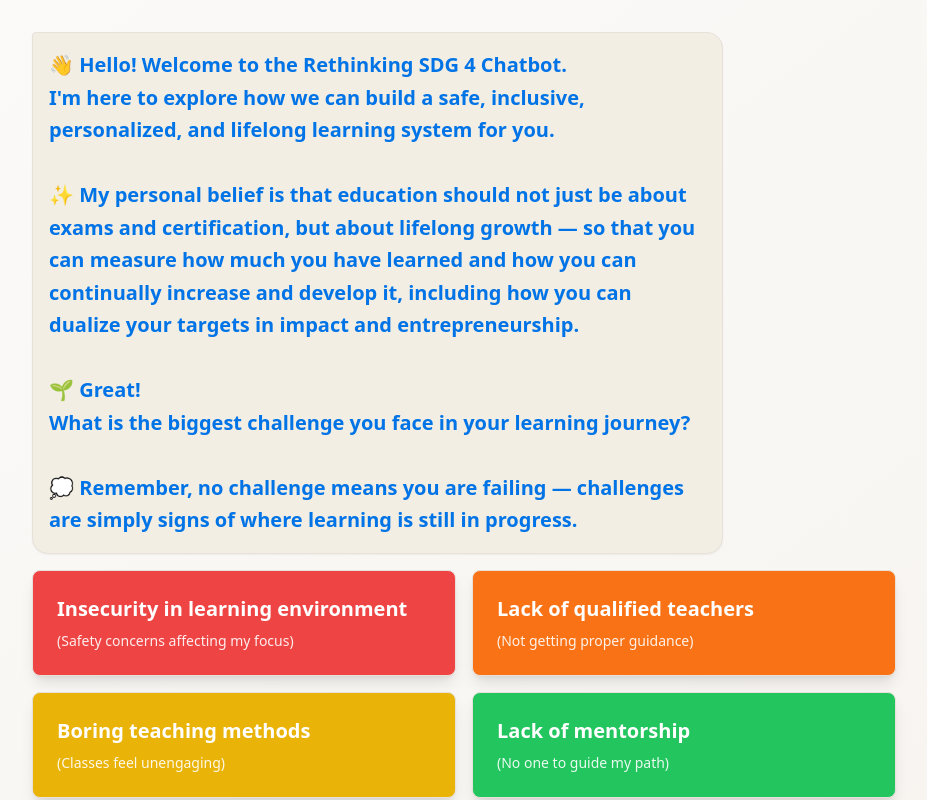
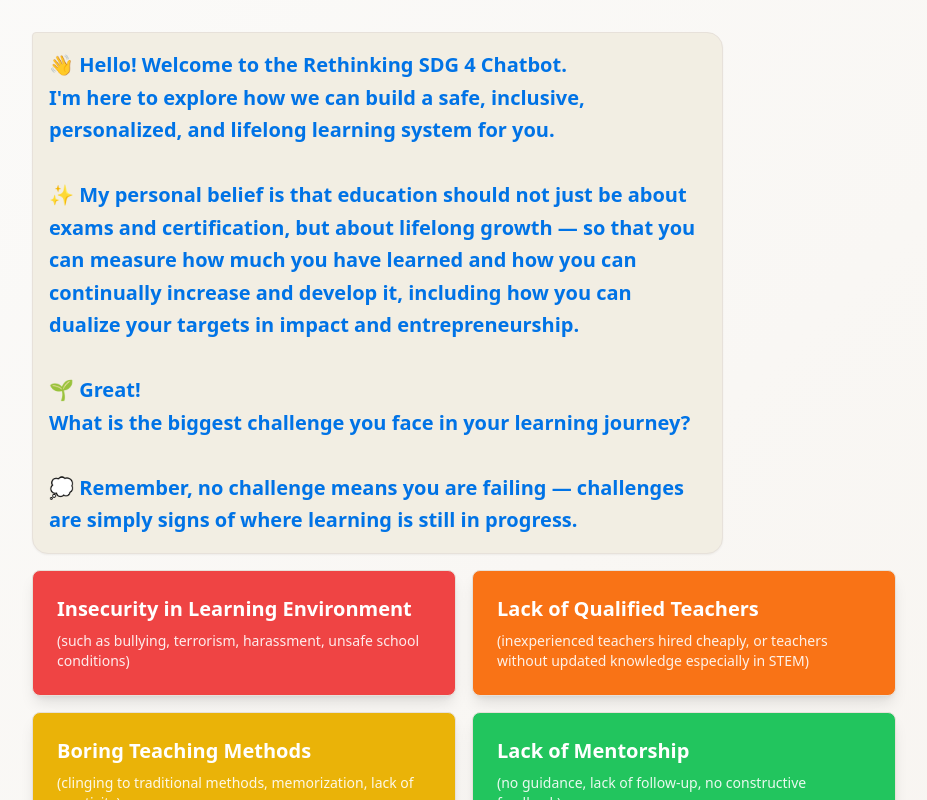
Before and after one commit to akioyaefe/Edumentor-, a React (Vite) app: page / in a window 1280 px wide. Both pictures are taken after a click on the element 333 px from the left and 396 px from the top of the page. Shown: the top 800 px of the page, without its empty margins (176-1103 px from the left). Built offline with nearby package versions, Linux system fonts and the light colour scheme; the HTML template or start-up script is replaced by a standard one.

Commit message:
Update student challenges

```diff
--- a/src/components/ChallengeSelector.tsx
+++ b/src/components/ChallengeSelector.tsx
@@ -9,11 +9,13 @@ interface ChallengeSelectorProps {
 export const ChallengeSelector = ({ userType, onSelectChallenge }: ChallengeSelectorProps) => {
   const challengesData = userType === 'student'
     ? [
-        { text: 'Insecurity in learning environment', subtitle: '(Safety concerns affecting my focus)', color: 'bg-red-500' },
-        { text: 'Lack of qualified teachers', subtitle: '(Not getting proper guidance)', color: 'bg-orange-500' },
-        { text: 'Boring teaching methods', subtitle: '(Classes feel unengaging)', color: 'bg-yellow-500' },
-        { text: 'Lack of mentorship', subtitle: '(No one to guide my path)', color: 'bg-green-500' },
-        { text: 'Other challenges', subtitle: '(Something else)', color: 'bg-blue-500' }
+        { text: 'Insecurity in Learning Environment', subtitle: '(such as bullying, terrorism, harassment, unsafe school conditions)', color: 'bg-red-500' },
+        { text: 'Lack of Qualified Teachers', subtitle: '(inexperienced teachers hired cheaply, or teachers without updated knowledge especially in STEM)', color: 'bg-orange-500' },
+        { text: 'Boring Teaching Methods', subtitle: '(clinging to traditional methods, memorization, lack of creativity)', color: 'bg-yellow-500' },
+        { text: 'Lack of Mentorship', subtitle: '(no guidance, lack of follow-up, no constructive feedback)', color: 'bg-green-500' },
+        { text: 'Lack of Understanding of My Personal Needs, Interests, Learning Style & Language', subtitle: '(teachers ignore individuality, interests, or language differences)', color: 'bg-pink-500' },
+        { text: 'Lack of Adequate Foundation and Understanding of Subject', subtitle: '(basic concepts not well taught, no one to guide my path)', color: 'bg-gray-500' },
+        { text: 'Other Challenges', subtitle: '(something else not listed above)', color: 'bg-blue-500' }
       ]
     : userType === 'teacher'
     ? [
```
